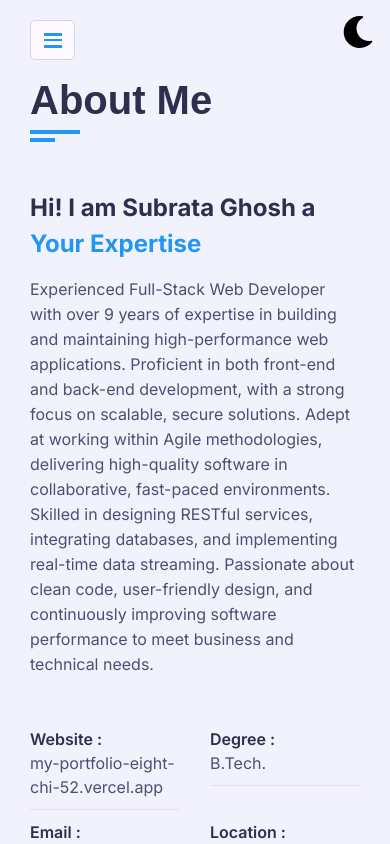
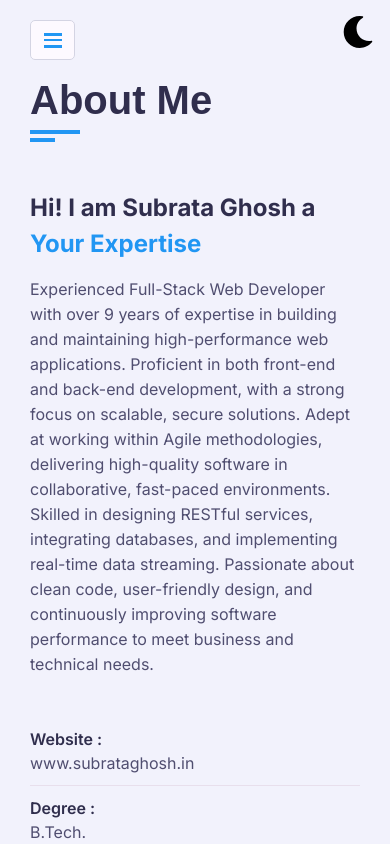
Before and after one commit to subrataghosh/my-portfolio, a Next.js app: page /about in a window 390 px wide. Shown: the top 844 px of the page. Built offline with nearby package versions, Linux system fonts and the light colour scheme.

Commit message:
fixed about-me ux

```diff
--- a/src/app/about/page.tsx
+++ b/src/app/about/page.tsx
@@ -27,7 +27,7 @@ const About: NextPage = () => {
                   <div className="row">
                     <div className="info-item padd-15">
                       <p>
-                        Website : <span>my-portfolio-eight-chi-52.vercel.app</span>
+                        Website : <span>www.subrataghosh.in</span>
                       </p>
                     </div>
                     <div className="info-item padd-15">
--- a/src/styles/style.css
+++ b/src/styles/style.css
@@ -1349,3 +1349,11 @@ align-items: center;
 .pb-5 {
     margin-bottom: 5px;
 }
+
+@media (max-width: 575px) {
+    .about .about-content .personal-info .info-item {
+        -ms-flex: 0 0 100%;
+        flex: 0 0 100%;
+        max-width: 100%;
+    }
+}
```
